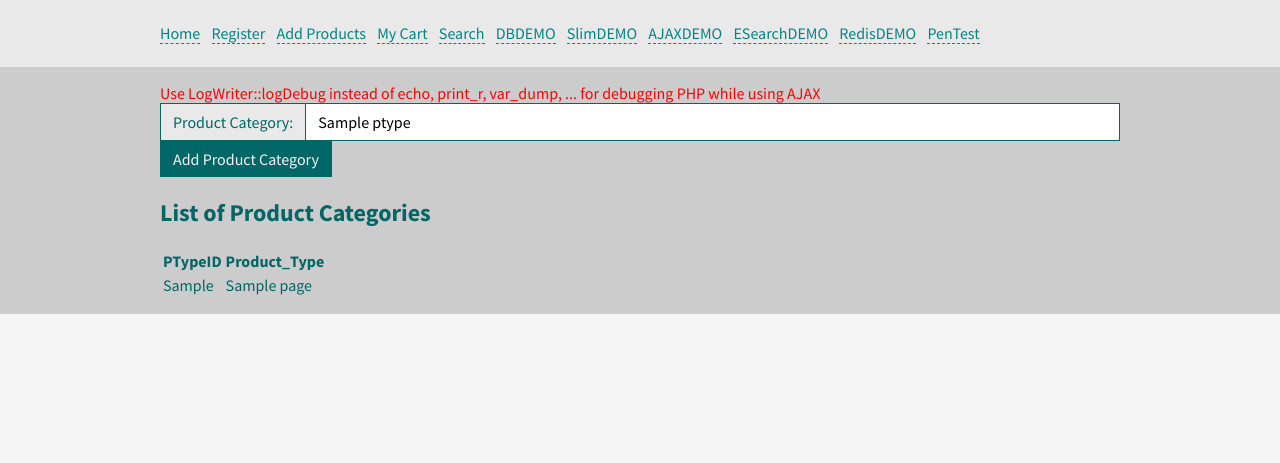
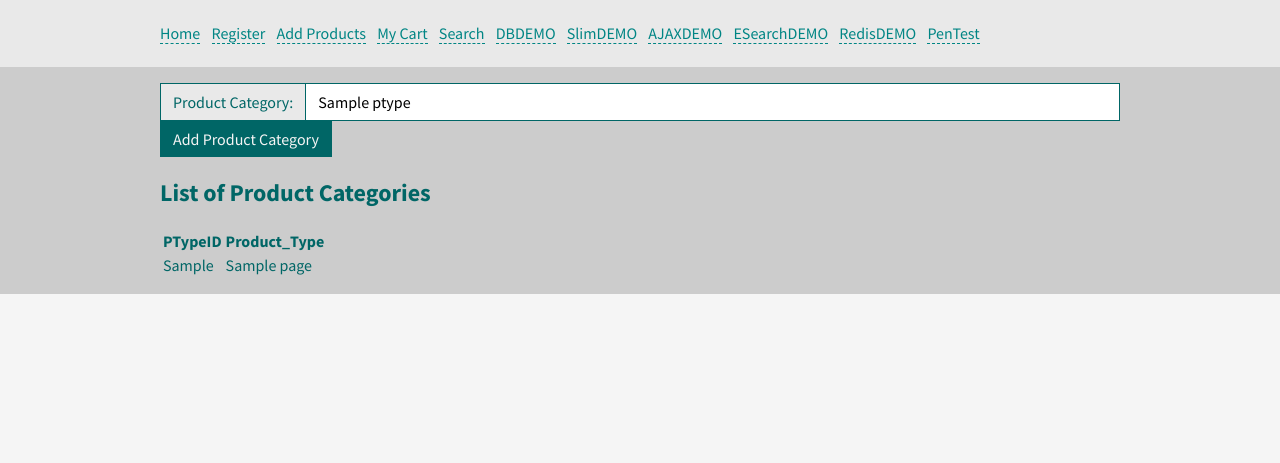
Before and after one commit to Digital-Media/slimshop, a PHP site: template templates/dbslimdemoMain.html.twig in a window 1280 px wide. Shown: the part 93-556 px from the top of the page. Run offline with PHP 8.4, Linux system fonts and the light colour scheme; the template is opened without the code that fills it: most values are stand-ins (such as "Sample title", 1, 10 or a date in 2020); some libraries are stand-ins or nearby versions.

Commit message:
Update dbslimdemoMain.html.twig

```diff
--- a/templates/dbslimdemoMain.html.twig
+++ b/templates/dbslimdemoMain.html.twig
@@ -3,7 +3,6 @@
 <main class="Site-content">
     <section class="Section">
         <div class="Container">
-            <div style="color:red">Use LogWriter::logDebug instead of echo, print_r, var_dump, ...  for debugging PHP while using AJAX</div>
             <div id="messages">
                 {% include "errorMessages.html.twig" %}
                 {% include "statusMessage.html.twig" %}
```
